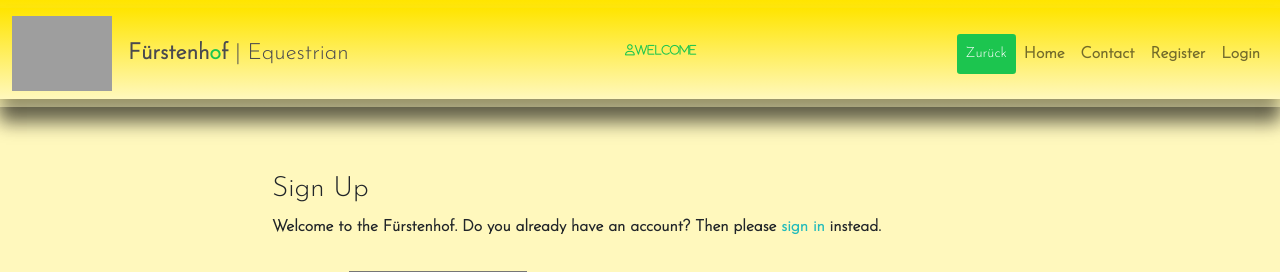
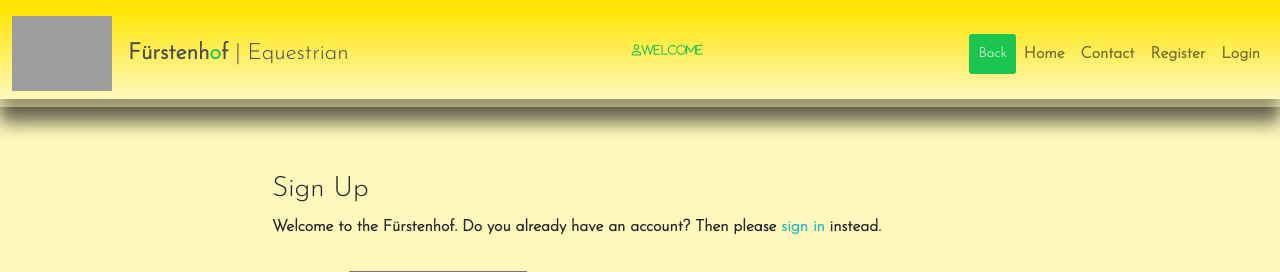
Before and after one commit to MrHaJu/Code-Institute-Projekt-4-Django-horseplaner, a Django app: page /accounts/signup/ in a window 1280 px wide. Shown: the top 272 px of the page. Run offline with Django 3.2, Linux system fonts and the light colour scheme; some libraries are stand-ins or nearby versions; grey boxes are pictures that could not be loaded.

Commit message:
change text in button

```diff
--- a/templates/base.html
+++ b/templates/base.html
@@ -55,7 +55,7 @@
             <!-- Navbar -->
             <div class="collapse navbar-collapse" id="navbarText">
                 <ul class="navbar-nav ml-auto">
-                    <button id="goBackButton" class="btn btn-signup btn-sm">Zurück</button>
+                    <button id="goBackButton" class="btn btn-signup btn-sm">Back</button>
                     <li class="nav-item {% if request.path == '/' %}active{% endif %}">
                         <a class="nav-link" aria-current="page" href="{% url 'home' %}">Home</a>
                     </li>
```
